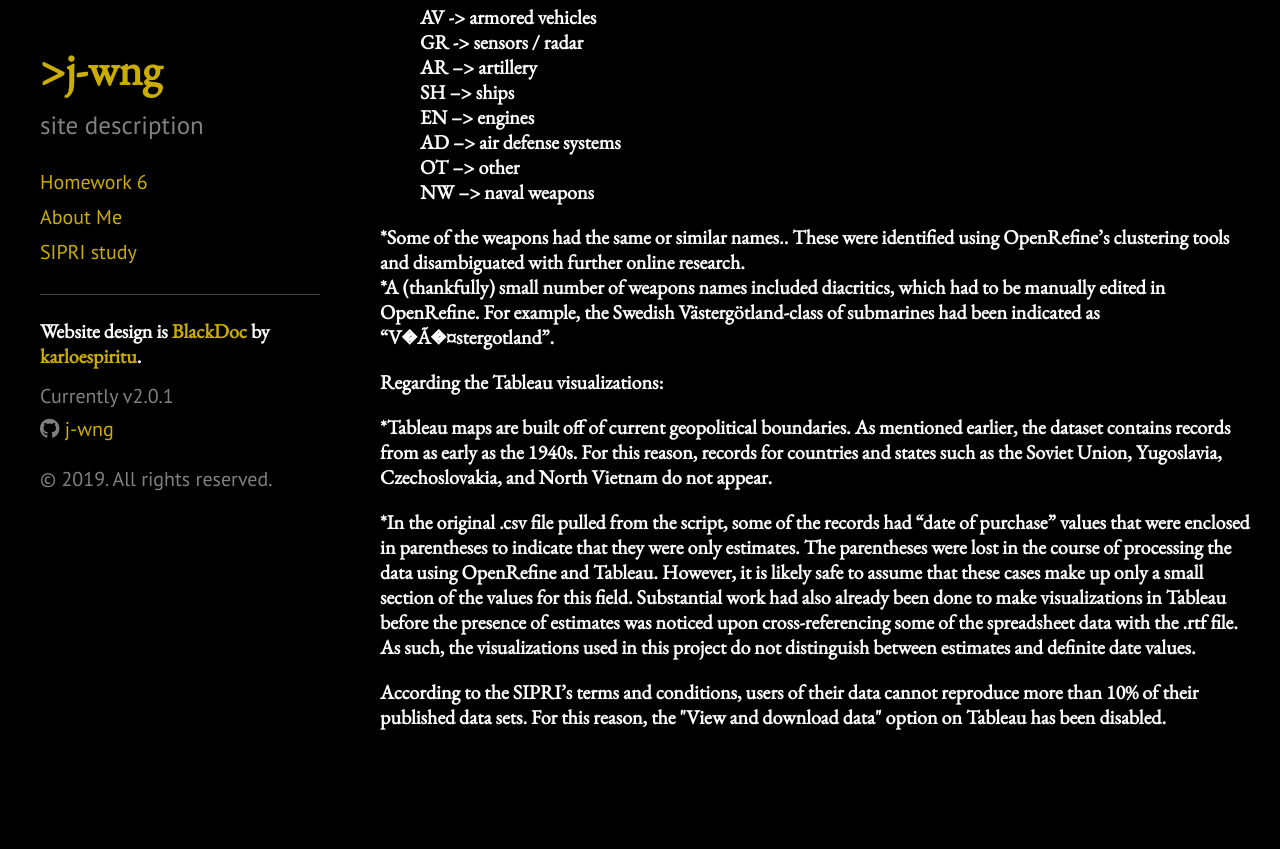
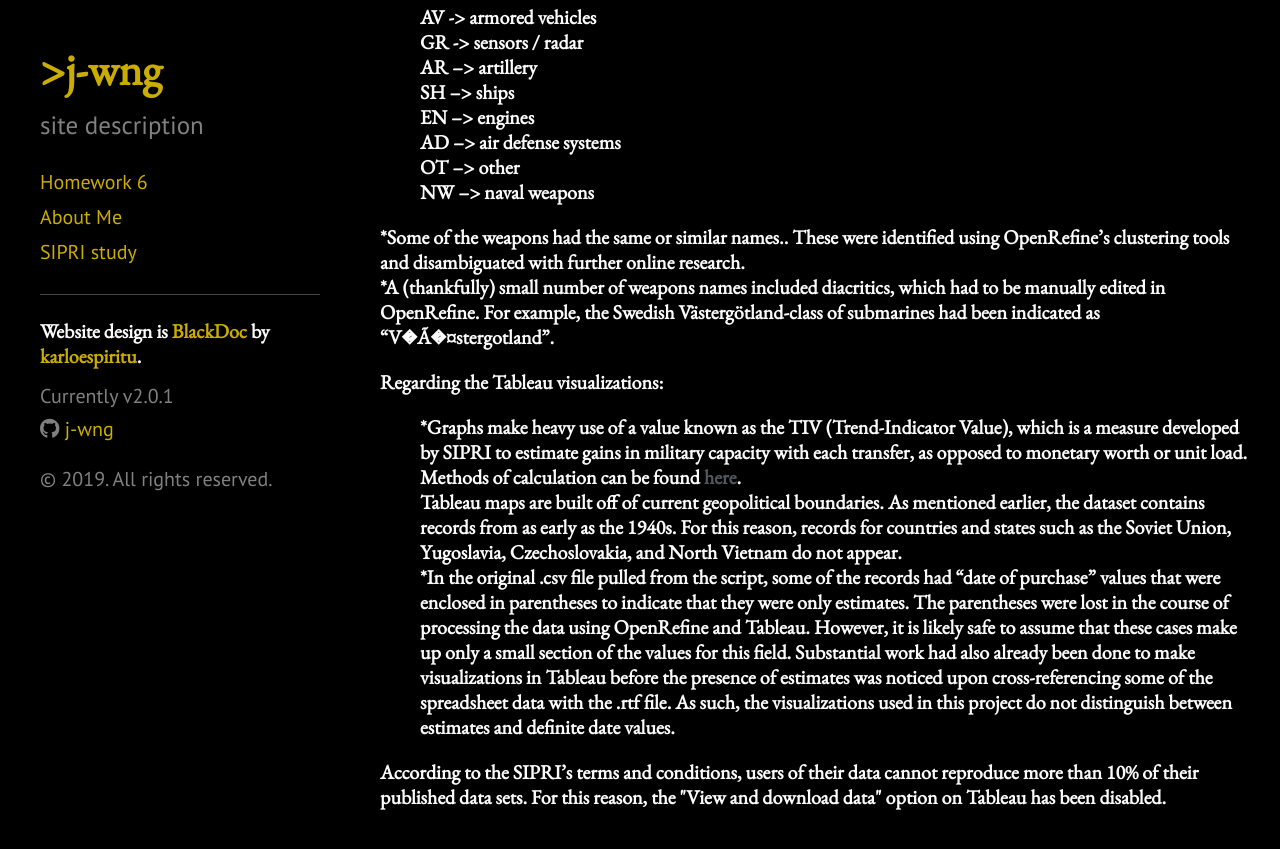
Before and after one commit to j-wng/j-wng.github.io, a Jekyll site: the page built from aboutproject.html, in a window 1280 px wide and 900 px high, scrolled down 992 px. Shown: the top 849 px of the window. Built offline with Jekyll 4.4.1, drawn with Linux system fonts in a browser that asks for light colours; nearby versions of some CDN libraries; before the commit the page ends 1812 px from its top, so only the background shows below that.

Commit message:
Update aboutproject.html

```diff
--- a/aboutproject.html
+++ b/aboutproject.html
@@ -67,11 +67,14 @@ This project was built using data from the most recent update (March 11, 2019) o
   </li>
 </ol>
 
-
-  <h5>Regarding the Tableau visualizations:</h5>
-      <h5>*Tableau maps are built off of current geopolitical boundaries. As mentioned earlier, the dataset contains records from as early as the 1940s. For this reason, records for countries and states such as the Soviet Union, Yugoslavia, Czechoslovakia, and North Vietnam do not appear.</h5>
-      <h5>*In the original .csv file pulled from the script, some of the records had “date of purchase” values that were enclosed in parentheses to indicate that they were only estimates. The parentheses were lost in the course of processing the data using OpenRefine and Tableau. However, it is likely safe to assume that these cases make up only a small section of the values for this field. Substantial work had also already been done to make visualizations in Tableau before the presence of estimates was noticed upon cross-referencing some of the spreadsheet data with the .rtf file. As such, the visualizations used in this project do not distinguish between estimates and definite date values.</h5>
-
+<h5>Regarding the Tableau visualizations:</h5>
+<ol>
+  <li>
+    <h5>*Graphs make heavy use of a value known as the TIV (Trend-Indicator Value), which is a measure developed by SIPRI to estimate gains in military capacity with each transfer, as opposed to monetary worth or unit load. Methods of calculation can be found <a href="https://www.sipri.org/databases/armstransfers/sources-and-methods">here</a>.
+    <br>Tableau maps are built off of current geopolitical boundaries. As mentioned earlier, the dataset contains records from as early as the 1940s. For this reason, records for countries and states such as the Soviet Union, Yugoslavia, Czechoslovakia, and North Vietnam do not appear.
+    <br>*In the original .csv file pulled from the script, some of the records had “date of purchase” values that were enclosed in parentheses to indicate that they were only estimates. The parentheses were lost in the course of processing the data using OpenRefine and Tableau. However, it is likely safe to assume that these cases make up only a small section of the values for this field. Substantial work had also already been done to make visualizations in Tableau before the presence of estimates was noticed upon cross-referencing some of the spreadsheet data with the .rtf file. As such, the visualizations used in this project do not distinguish between estimates and definite date values.</h5>
+</li>
+</ol>
 
   <h5>According to the SIPRI’s terms and conditions, users of their data cannot reproduce more than 10% of their published data sets. For this reason, the "View and download data" option on Tableau has been disabled.</h5>
 
```
